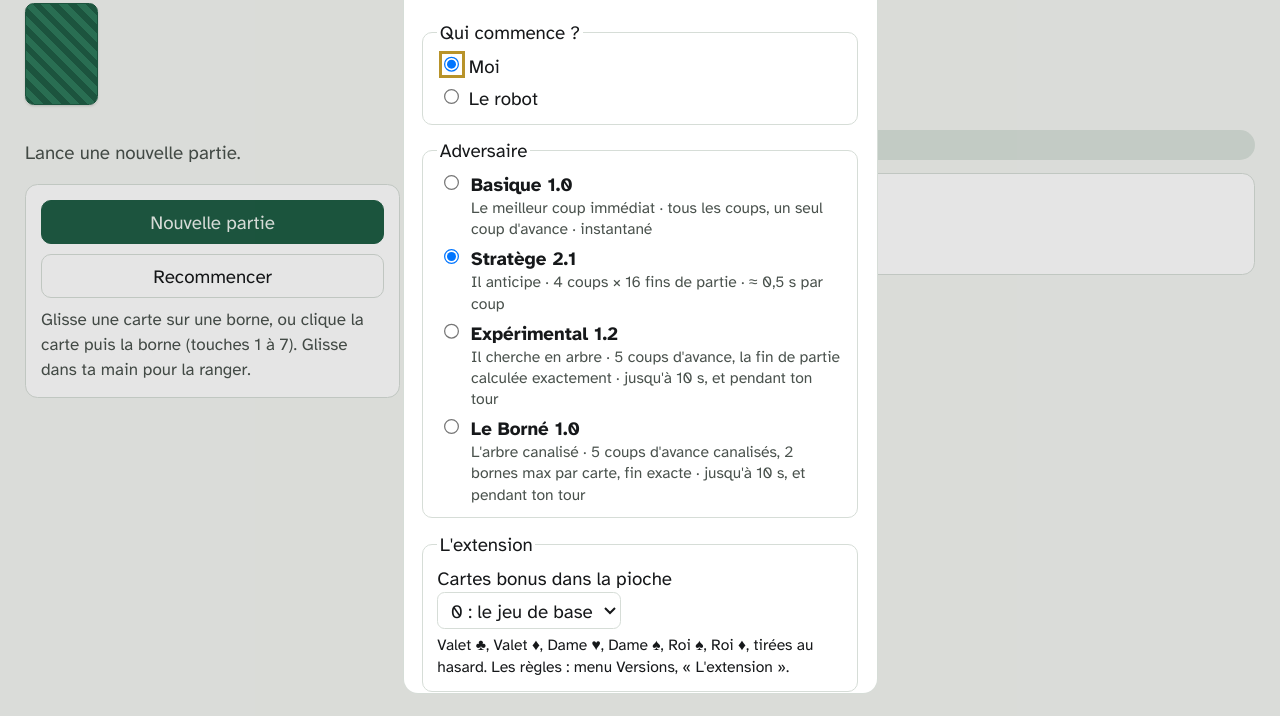
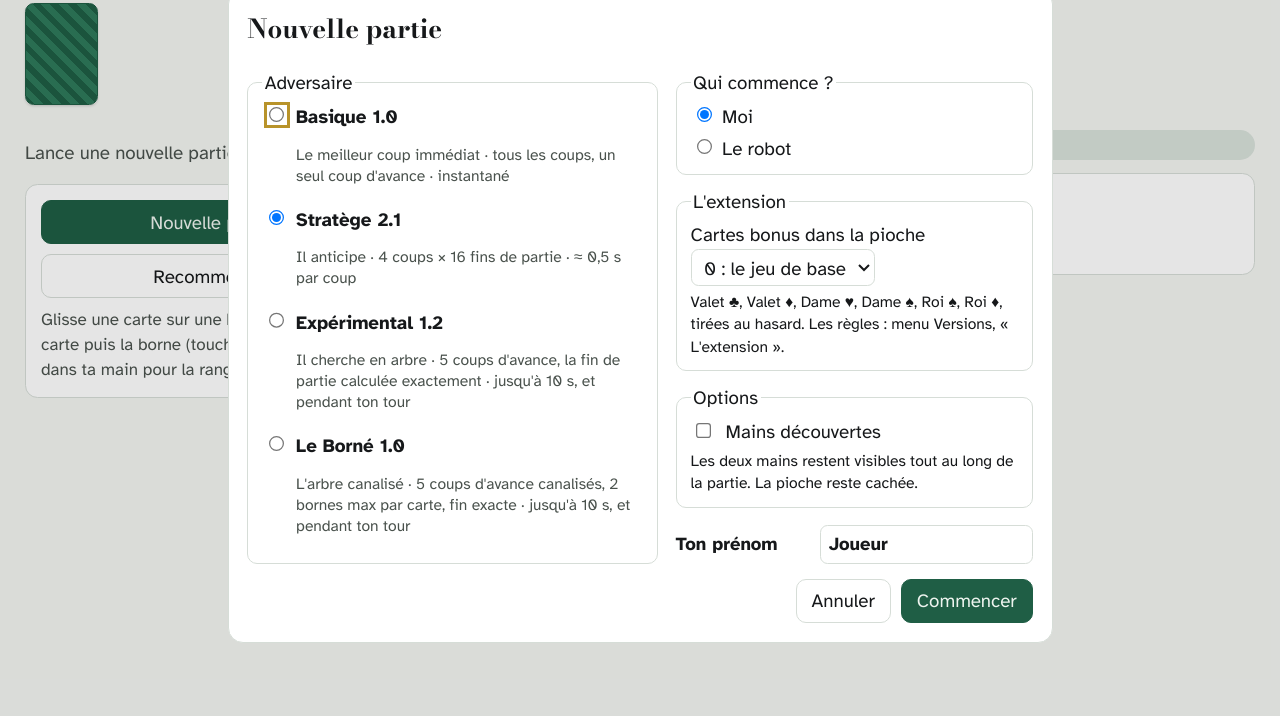
Before and after one commit to samiyc/lupin, a website with bundled scripts: page web/index.html in a window 1280 px wide. Shown: the part 84-800 px from the top of the page. Built offline with nearby package versions, Linux system fonts and the light colour scheme; no server answers.

Commit message:
Layout Nouvelle partie dialog in two columns and uncheck open-hands by default

```diff
--- a/web/app/play-dialogs.js
+++ b/web/app/play-dialogs.js
@@ -27,7 +27,12 @@ export function wireGameDialogs(game) {
   showElo();
   $("player-name").value = recall("lopin.name", "Joueur");
   $("bonus-count").value = recall("lopin.bonus", "0");
-  $("open-hands").checked = recall("lopin.open", false);
+  $("open-hands").checked = false;
+  try {
+    localStorage.removeItem("lopin.open");
+  } catch {
+    // Private window or blocked storage.
+  }
   const dialog = $("dialog-new");
   dialog.addEventListener("close", () => {
     if (dialog.returnValue !== "start") return;
@@ -36,15 +41,18 @@ export function wireGameDialogs(game) {
     const openHands = Boolean(form.get("open"));
     remember("lopin.name", name);
     remember("lopin.bonus", String(form.get("bonus") ?? "0"));
-    remember("lopin.open", openHands);
     game.start({ first: form.get("first"), opponent: form.get("opponent"), name, bonus: Number(form.get("bonus") ?? 0), openHands });
   });
-  $("btn-new").addEventListener("click", () => openDialog(dialog));
+  $("btn-new").addEventListener("click", () => {
+    $("open-hands").checked = false;
+    openDialog(dialog);
+  });
   const confirm = $("dialog-reset");
   $("btn-reset").addEventListener("click", () => openDialog(game.active() ? confirm : dialog));
   confirm.addEventListener("close", () => {
     if (confirm.returnValue !== "reset") return;
     game.abandon();
+    $("open-hands").checked = false;
     openDialog(dialog);
   });
 }
--- a/web/index.html
+++ b/web/index.html
@@ -124,13 +124,17 @@
 <dialog id="dialog-new" autofocus>
   <form method="dialog" id="form-new">
     <h2>Nouvelle partie</h2>
+    <div class="dialog-cols">
+      <div class="dialog-col">
+        <fieldset id="opponents">
+          <legend>Adversaire</legend>
+        </fieldset>
+      </div>
+      <div class="dialog-col">
         <fieldset>
           <legend>Qui commence ?</legend>
           <label><input type="radio" name="first" value="me" checked> Moi</label>
           <label><input type="radio" name="first" value="bot"> Le robot</label>
-    </fieldset>
-    <fieldset id="opponents">
-      <legend>Adversaire</legend>
         </fieldset>
         <fieldset>
           <legend>L'extension</legend>
@@ -148,7 +152,9 @@
           <label class="check"><input type="checkbox" name="open" id="open-hands"> Mains découvertes</label>
           <small class="facts">Les deux mains restent visibles tout au long de la partie. La pioche reste cachée.</small>
         </fieldset>
-    <label>Ton prénom <input name="name" id="player-name" autocomplete="given-name" maxlength="24"></label>
+        <label class="name-field">Ton prénom <input name="name" id="player-name" autocomplete="given-name" maxlength="24"></label>
+      </div>
+    </div>
     <div class="actions">
       <button value="cancel" class="quiet" formnovalidate>Annuler</button>
       <button value="start" class="primary">Commencer</button>
--- a/web/style.css
+++ b/web/style.css
@@ -217,8 +217,19 @@ select, input { padding: 4px 6px; border: 1px solid var(--line); border-radius:
 .replay-list button[aria-current="true"] { box-shadow: 0 0 0 2px var(--focus); }
 
 dialog { border: 1px solid var(--line); border-radius: 12px; background: var(--panel); color: var(--ink); max-width: 380px; }
+#dialog-new { max-width: 660px; width: min(660px, 94vw); }
 /* The dialog takes the focus when it opens, so no field starts outlined; Tab reaches them. */
 dialog:focus, dialog:focus-visible { outline: none; }
+.dialog-cols { display: grid; grid-template-columns: 1.15fr 1fr; gap: 14px; align-items: stretch; margin-bottom: 6px; }
+.dialog-col { display: flex; flex-direction: column; gap: 10px; }
+.dialog-col fieldset { margin: 0; }
+.dialog-col #opponents { height: 100%; }
+.dialog-col .name-field { display: flex; align-items: center; justify-content: space-between; gap: 8px; margin-top: auto; padding-top: 4px; font-weight: 600; font-size: 0.92rem; }
+.dialog-col .name-field input { flex: 1; max-width: 170px; }
+@media (max-width: 620px) {
+  .dialog-cols { grid-template-columns: 1fr; }
+  .dialog-col .name-field input { max-width: none; }
+}
 dialog .opponent { display: grid; grid-template-columns: auto 1fr; column-gap: 6px; align-items: baseline; }
 dialog .opponent .facts { grid-column: 2; color: var(--ink-2); line-height: 1.35; }
 dialog h2 { margin-top: 0; font: 700 1.3rem var(--display); }
```
Lines whose indentation alone changed are shown as unchanged.
